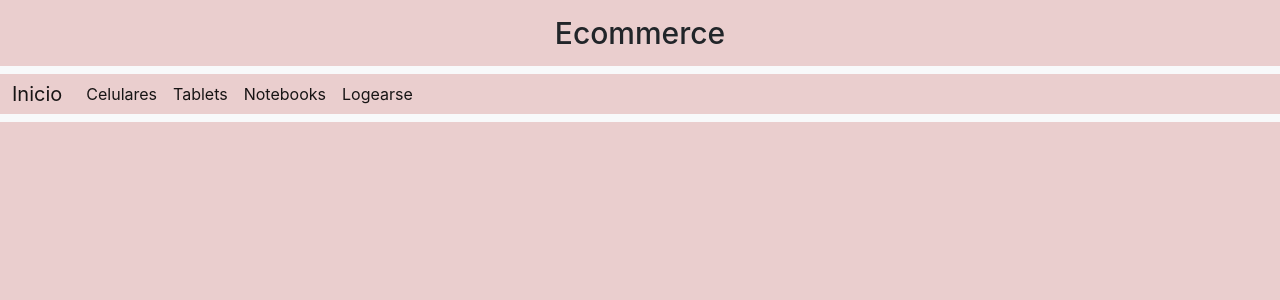
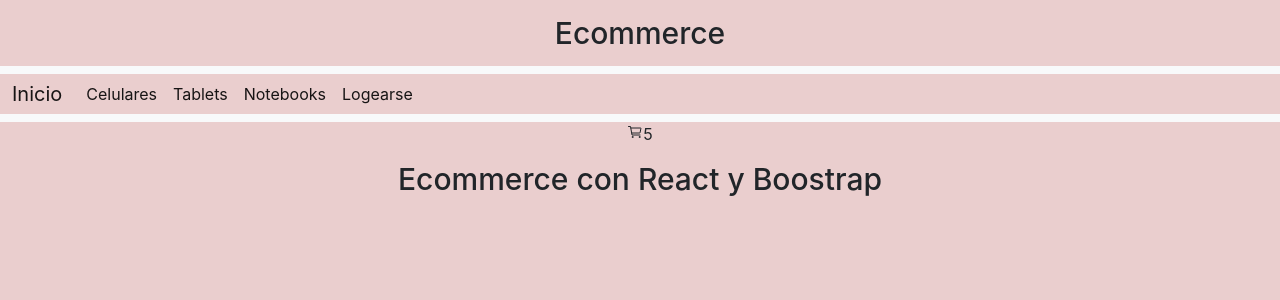
Before and after one commit to Arnaldo-Cabral/AppEcommerce, a React (Create React App) app: page / in a window 1280 px wide. Both pictures are taken after a click on the link "Inicio". Shown: the top 300 px of the page. Built offline with nearby package versions, Linux system fonts and the light colour scheme.

Commit message:
clase de componentes 1

```diff
--- a/public/index.html
+++ b/public/index.html
@@ -10,24 +10,17 @@
       content="Web site created using create-react-app"
     />
     <link rel="apple-touch-icon" href="%PUBLIC_URL%/logo192.png" />
-    <!--
-      manifest.json provides metadata used when your web app is installed on a
-      user's mobile device or desktop. See https://developers.google.com/web/fundamentals/web-app-manifest/
-    -->
+
     <link rel="manifest" href="%PUBLIC_URL%/manifest.json" />
-    <!--
-      Notice the use of %PUBLIC_URL% in the tags above.
-      It will be replaced with the URL of the `public` folder during the build.
-      Only files inside the `public` folder can be referenced from the HTML.
-
-      Unlike "/favicon.ico" or "favicon.ico", "%PUBLIC_URL%/favicon.ico" will
-      work correctly both with client-side routing and a non-root public URL.
-      Learn how to configure a non-root public URL by running `npm run build`.
-    -->
 
     <title>React App</title>
     <!-- CSS only -->
     <link href="https://cdn.jsdelivr.net/npm/bootstrap@5.1.3/dist/css/bootstrap.min.css" rel="stylesheet" integrity="sha384-1BmE4kWBq78iYhFldvKuhfTAU6auU8tT94WrHftjDbrCEXSU1oBoqyl2QvZ6jIW3" crossorigin="anonymous">
+
+    <!-- cargo la librería de ionic icons -->
+    <script defer type="module" src="https://unpkg.com/ionicons@5.5.2/dist/ionicons/ionicons.esm.js"></script>
+    <script defer nomodule src="https://unpkg.com/ionicons@5.5.2/dist/ionicons/ionicons.js"></script>
+
   </head>
   <body>
     <noscript>You need to enable JavaScript to run this app.</noscript>
--- a/src/App.js
+++ b/src/App.js
@@ -1,12 +1,15 @@
 import logo from './logo.svg';
 import './App.css';
 import NavBar from './components/NavBar/NavBar';
+import ItemListContainer from './components/ItemListContainer/ItemListContainer';
+import CartWidget from './components/CartWidget/CartWidget';
 
 function App() {
   return (
     <div className="App">
-      <NavBar/>
-
+      <NavBar />
+      <CartWidget />
+      <ItemListContainer greeting='Ecommerce con React y Boostrap' />
     </div>
   );
 }
--- /dev/null
+++ b/src/components/CartWidget/CartWidget.js
@@ -0,0 +1,10 @@
+const CartWidget = () => {
+    return(
+        <div>
+            <ion-icon name="cart-outline"></ion-icon>
+            5
+        </div>
+    )
+}
+
+export default CartWidget
--- /dev/null
+++ b/src/components/ItemListContainer/ItemListContainer.js
@@ -0,0 +1,5 @@
+const ItemListContainer = (props) =>{
+    return <h1>{props.greeting}</h1>
+}
+
+export default ItemListContainer
--- a/src/components/NavBar/NavBar.js
+++ b/src/components/NavBar/NavBar.js
@@ -27,7 +27,6 @@
           </div>
         </div>
       </nav>
-
     </nav>
   )
 }
```
